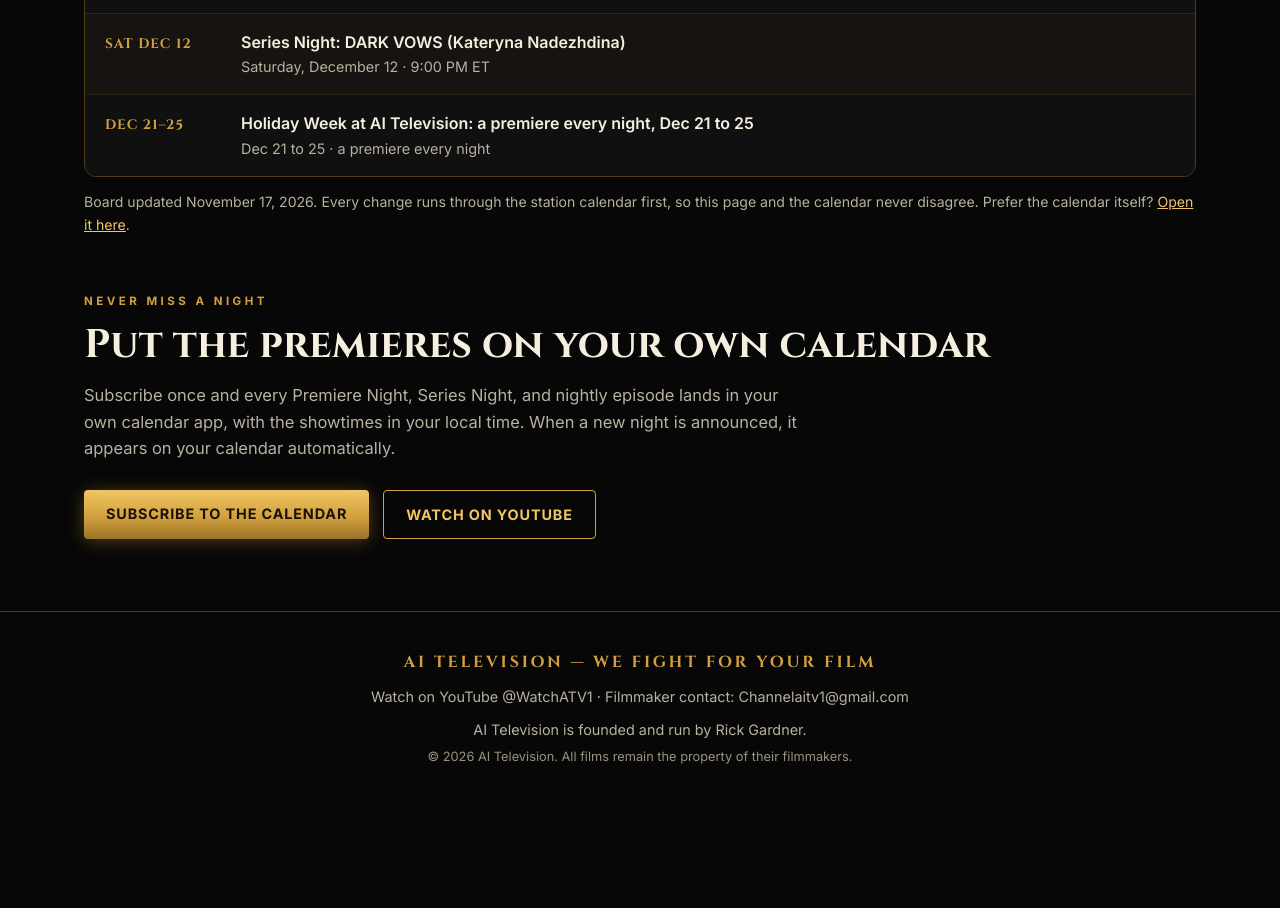
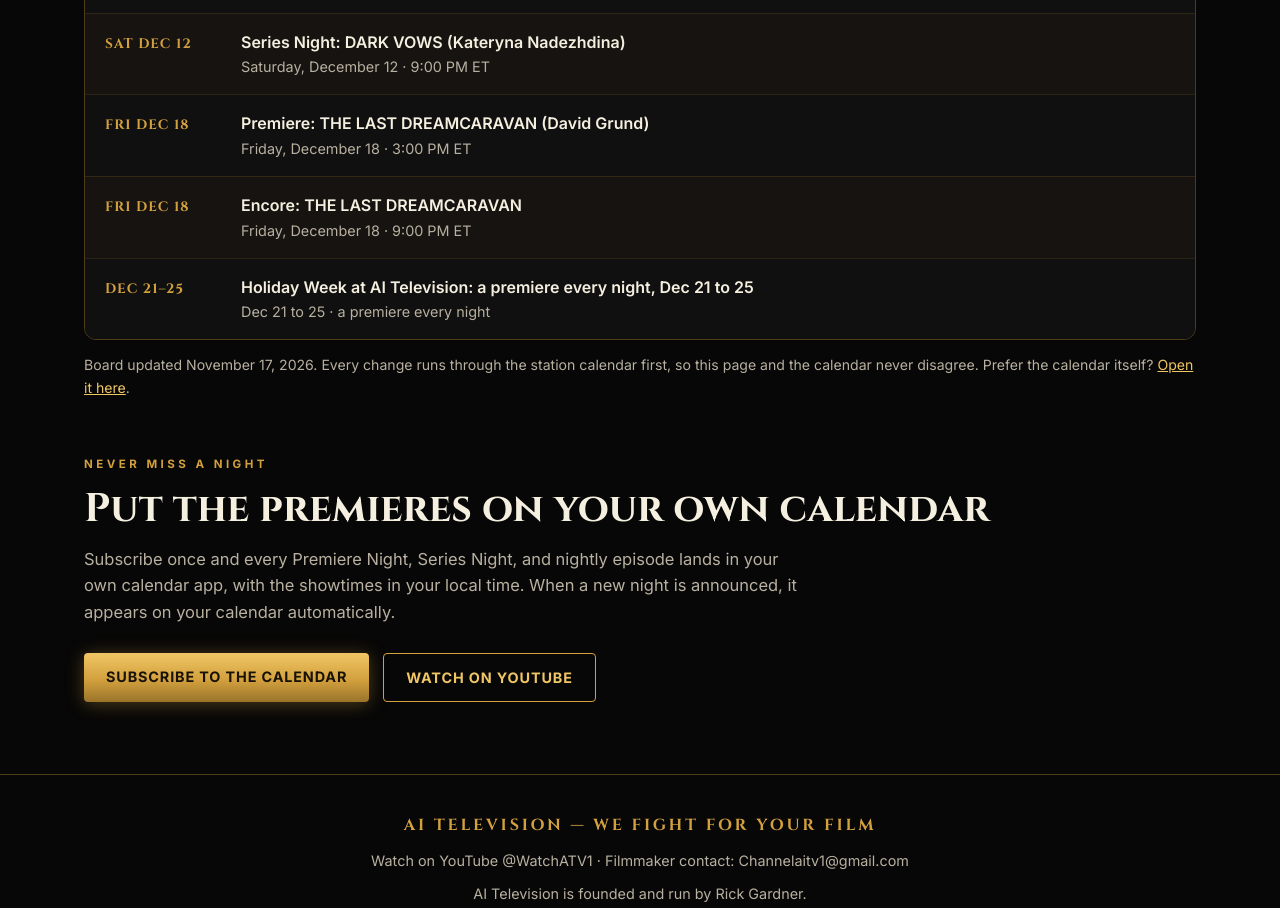
Before and after one commit to watchatv1/watchatv1.github.io, a plain HTML site: page premieres.html in a window 1280 px wide. Shown: the part 1617-2525 px from the top of the page. Before the commit the page ends 2431 px from the top, so only its background shows below. Drawn offline with Linux system fonts and the light colour scheme.

Commit message:
Board: add THE LAST DREAMCARAVAN Dec 18

```diff
--- a/premieres.html
+++ b/premieres.html
@@ -170,6 +170,14 @@
         <div class="row-main"><h4>Series Night: DARK VOWS (Kateryna Nadezhdina)</h4><p>Saturday, December 12 · 9:00 PM ET</p></div>
       </div>
       <div class="row">
+        <div class="row-date">FRI DEC 18</div>
+        <div class="row-main"><h4>Premiere: THE LAST DREAMCARAVAN (David Grund)</h4><p>Friday, December 18 · 3:00 PM ET</p></div>
+      </div>
+      <div class="row">
+        <div class="row-date">FRI DEC 18</div>
+        <div class="row-main"><h4>Encore: THE LAST DREAMCARAVAN</h4><p>Friday, December 18 · 9:00 PM ET</p></div>
+      </div>
+      <div class="row">
         <div class="row-date">DEC 21–25</div>
         <div class="row-main"><h4>Holiday Week at AI Television: a premiere every night, Dec 21 to 25</h4><p>Dec 21 to 25 · a premiere every night</p></div>
       </div>
```
